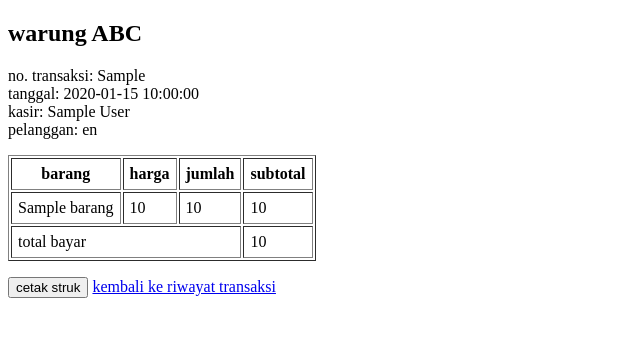
After one commit to aradeakandi62-gif/warung-abc, a PHP site: page /struk.php?id=1 in a window 1280 px wide. The commit adds this page. Shown: the top 337 px of the page, without its empty margins (0-640 px from the left). Run offline with PHP 8.4, Linux system fonts and the light colour scheme; the visitor is signed in with stand-in values (Sample User, id 1); tables that the repository leaves empty hold one stand-in row (values such as "Sample post").

Commit message:
tinggal pake css
udah beres semua tinggal dirapihin

```diff
--- a/dashboard.php
+++ b/dashboard.php
@@ -1,6 +1,6 @@
 <?php
 //dashboard.php
-include 'includes/cek_session.php';
+include ('include/cek_session.php');
 ?>
 <!DOCTYPE html>
 <html lang="en">
@@ -13,7 +13,8 @@ include 'includes/cek_session.php';
 
 <ul>
     <?php if ($_SESSION['role'] == 'admin' || $_SESSION['role'] == 'gudang') { ?>
-<li><a href="data_barang.php">data barang</a></li>
+<li><a href="data_barang.php">Data Barang</a></li>
+<li><a href="data_pelanggan.php">data Pelanggan</a></li>
 <?php } ?>
 
 <?php if ($_SESSION['role'] == 'admin' || $_SESSION['role'] == 'kasir') { ?>
--- a/data_pelanggan.php
+++ b/data_pelanggan.php
@@ -1,6 +1,6 @@
 <?php
 // data_pelanggan.php
-include 'includes/cek_session.php';
+include 'include/cek_session.php';
 include 'config/koneksi.php';
 
 $sql = "SELECT * FROM tbl_pelanggan ORDER BY nama_pelanggan ASC";
--- a/edit_pelanggan.php
+++ b/edit_pelanggan.php
@@ -1,5 +1,5 @@
 <?php
-include 'includes/cek_session.php';
+include 'include/cek_session.php';
 include 'config/koneksi.php';
 
 $id = $_GET['id'];
--- a/proses_edit_pelanggan.php
+++ b/proses_edit_pelanggan.php
@@ -5,7 +5,7 @@ include 'config/koneksi.php';
 
 $id = $_POST['id_pelanggan'];
 $nama = mysqli_real_escape_string($koneksi, $_POST['nama_pelanggan']);
-$hp = mysqli_real_escape_string($koneksi $_POST['no_hp']);
+$hp = mysqli_real_escape_string($koneksi, $_POST['no_hp']);
 $alamat = mysqli_real_escape_string($koneksi, $_POST['alamat']);
 
 $sql = "UPDATE tbl_pelanggan SET nama_pelanggan='$nama', no_hp='$hp', ";
--- /dev/null
+++ b/struk.php
@@ -0,0 +1,52 @@
+<?php
+include 'include/cek_session.php';
+include 'config/koneksi.php';
+
+$id_transaksi = $_GET['id'];
+
+$sql_header = "SELECT t.*, u.nama_lengkap AS nama_kasir, p.nama_pelanggan";
+$sql_header .= " FROM tbl_transaksi t";
+$sql_header .= " JOIN tbl_user u ON t.id_kasir = u.id_user";
+$sql_header .= " LEFT JOIN tbl_pelanggan p ON t.id_pelanggan = p.id_pelanggan";
+$sql_header .= " WHERE t. id_transaksi = '$id_transaksi'";
+$transaksi = mysqli_fetch_assoc(mysqli_query($koneksi, $sql_header));
+
+$sql_detail = " SELECT d.jumlah, d.subtotal, b.nama_barang, b.harga_satuan";
+$sql_detail .= " FROM tbl_detail_transaksi d";
+$sql_detail .= " JOIN tbl_barang b ON d.id_barang = b.id_barang";
+$sql_detail .= " WHERE d.id_transaksi = '$id_transaksi'";
+$detail = mysqli_query($koneksi, $sql_detail);
+?>
+<!DOCTYPE html>
+<html lang="en">
+<head>
+    <title>struk transaksi - warung ABC</title>
+</head>
+<body>
+    <h2>warung ABC</h2>
+    <p>
+        no. transaksi: <?php echo $transaksi['no_transaksi']; ?><br>
+        tanggal: <?php echo $transaksi['tanggal']; ?><br>
+        kasir: <?php echo $transaksi['nama_kasir']; ?><br>
+        pelanggan: <?php echo $transaksi['nama_pelanggan'] ? $transaksi['nama_pelanggan'] :
+'umum'; ?>
+    </p>
+    <table border="1" cellpadding="6">
+        <tr><th>barang</th><th>harga</th><th>jumlah</th><th>subtotal</th></tr>
+        <?php while ($item = mysqli_fetch_assoc($detail)) { ?>
+        <tr>
+            <td><?php echo $item['nama_barang']; ?></td>
+            <td><?php echo number_format($item['harga_satuan'], 0, ',', '.'); ?></td>
+            <td><?php echo $item['jumlah']; ?></td>
+            <td><?php echo number_format($item['subtotal'], 0, ',', '.'); ?></td>
+        </tr>
+        <?php } ?>
+        <tr><td colspan="3">total bayar</td>
+            <td><?php echo number_format($transaksi['total_bayar'], 0, ',', '.'); ?></td></tr>
+    </table>
+    <p>
+        <button onclick="window.print();">cetak struk</button>
+        <a href="riwayat_transaksi.php">kembali ke riwayat transaksi</a>
+    </p>
+</body>
+</html>
--- a/tambah_barang.php
+++ b/tambah_barang.php
@@ -21,5 +21,6 @@
             <tr><td colspan="3"><input type="submit" value="simpan"></td></tr>
         </table>
     </form>
+    <p><a href="data_pelanggan.php">kembali</a></p>
 </body>
 </html>
--- a/transaksi.php
+++ b/transaksi.php
@@ -1,6 +1,6 @@
 <?php
 session_start();
-include 'includes/cek_session.php';
+include 'include/cek_session.php';
 include 'config/koneksi.php';
 
 if (!isset($_SESSION['keranjang'])) {
```
Also changed, not shown: laporan_bulanan.php (+31 -0 lines), proses_simpan_transaksi.php (+10 -5 lines), riwayat_transaksi.php (+24 -2 lines), tambah_pelanggan.php (added, +34 -0 lines), include/cek_session.php (renamed from includes/cek_session.php).
